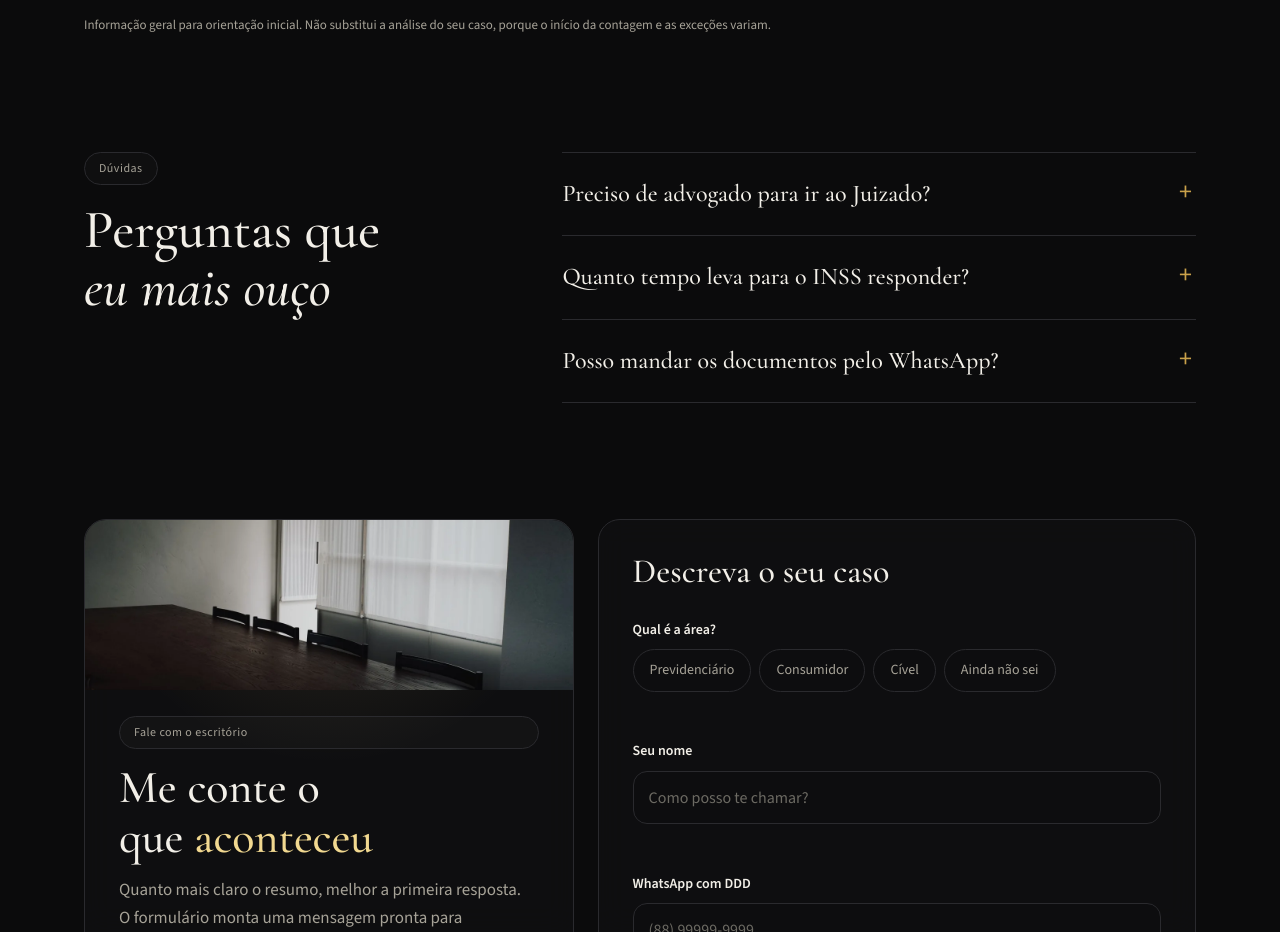
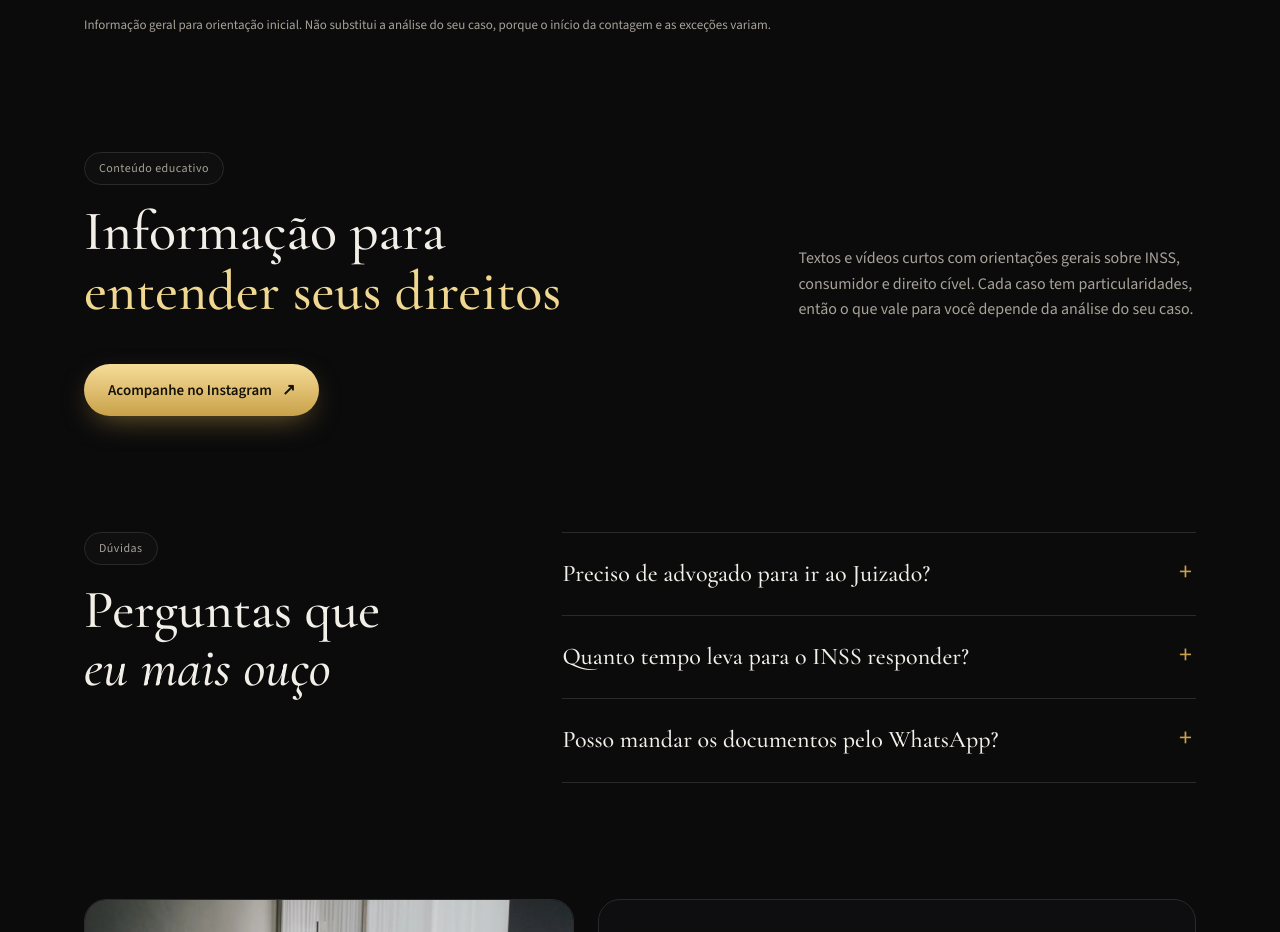
Before and after one commit to jefframalho/rafael-cabral-, a plain HTML site: page index.html in a window 1280 px wide. Shown: the part 4742-5674 px from the top of the page. Drawn offline with nearby package versions, Linux system fonts and the light colour scheme.

Commit message:
Adiciona seção de conteúdo educativo com link para o Instagram
Co-Authored-By: Claude Haiku 5.5 <noreply@anthropic.com>
Claude-Session: https://claude.ai/code/session_01Rv5uuMVUmZWXQFuKNjWBQD

```diff
--- a/index.html
+++ b/index.html
@@ -603,6 +603,19 @@ footer .big em { font-style: normal; color: var(--gold-hi); }
     <p class="note">Informação geral para orientação inicial. Não substitui a análise do seu caso, porque o início da contagem e as exceções variam.</p>
   </section>
 
+  <section id="educativo" style="padding-top:20px">
+    <div class="head">
+      <div>
+        <span class="pill">Conteúdo educativo</span>
+        <h2>Informação para <em>entender seus direitos</em></h2>
+      </div>
+      <p>Textos e vídeos curtos com orientações gerais sobre INSS, consumidor e direito cível. Cada caso tem particularidades, então o que vale para você depende da análise do seu caso.</p>
+    </div>
+    <div class="actions">
+      <a class="btn" href="https://www.instagram.com/rafaellc.adv" target="_blank" rel="noopener">Acompanhe no Instagram <span class="arr">↗</span></a>
+    </div>
+  </section>
+
   <section id="duvidas" style="padding-top:20px">
     <div class="faq-wrap">
       <div>
```
